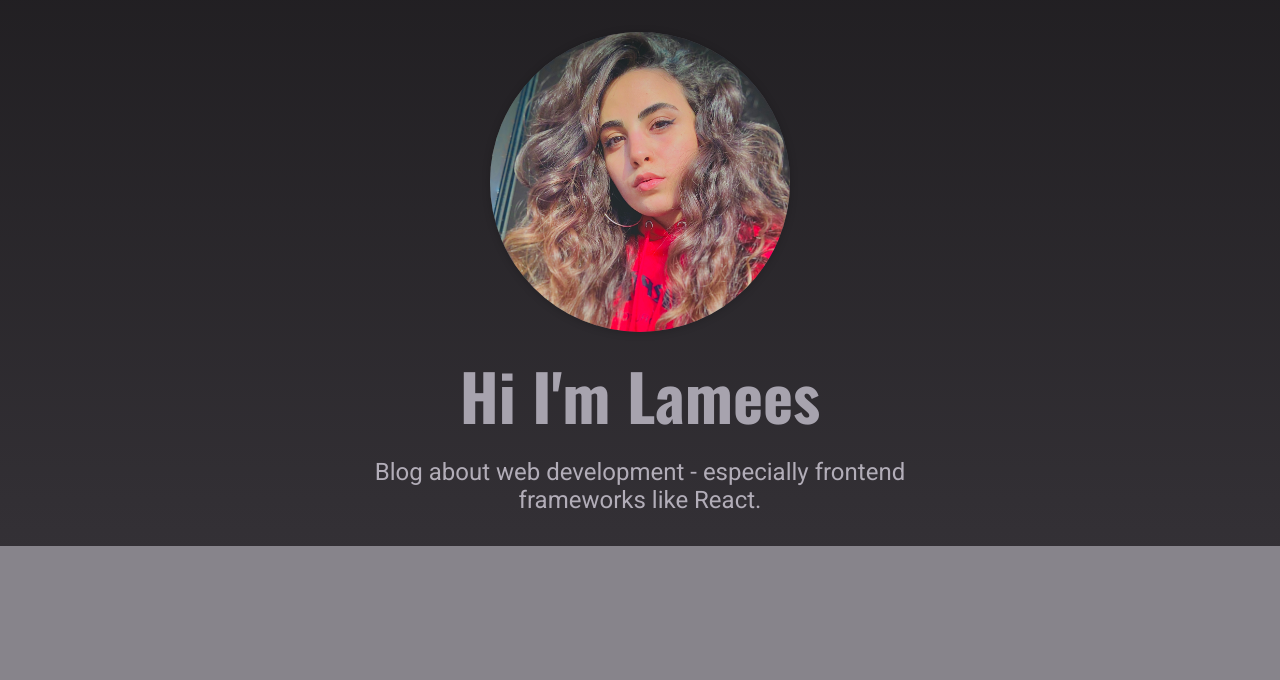
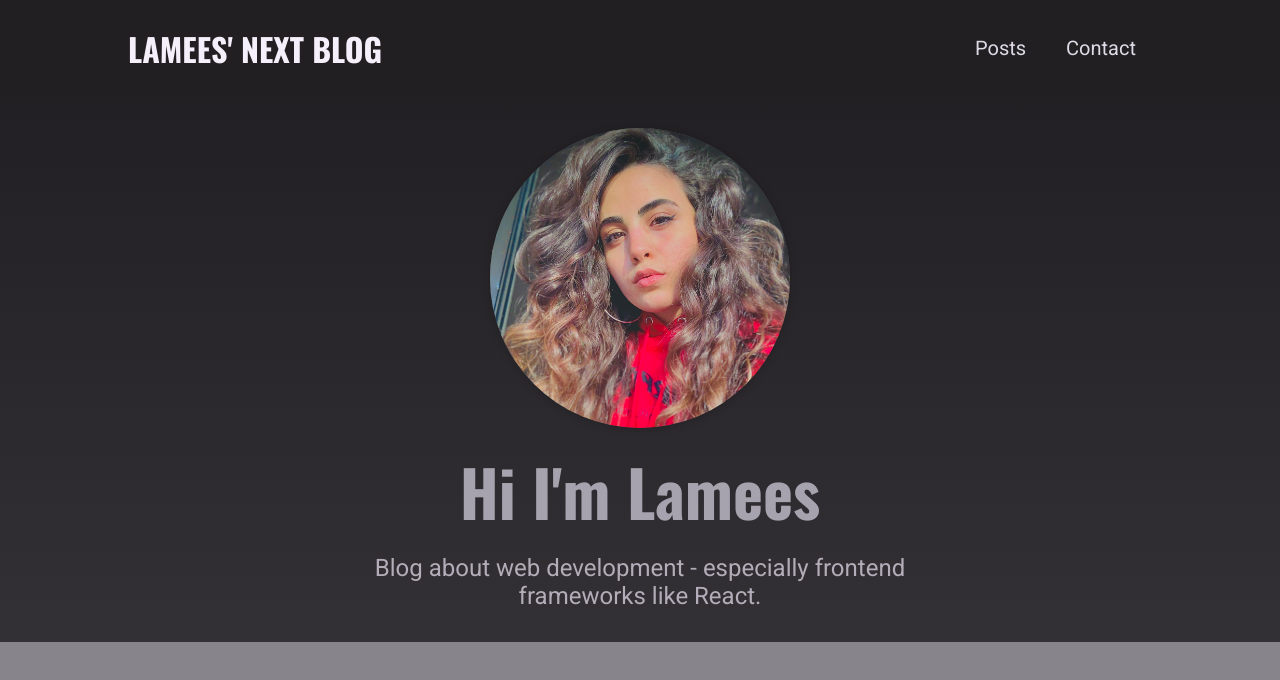
Before and after one commit to lameesad/new-blog-nextjs, a Next.js app: page / in a window 1280 px wide. Shown: the top 680 px of the page. Built offline with nearby package versions, Linux system fonts and the light colour scheme.

Commit message:
Adding Layout & Navigation + Add Styling & A Logo

```diff
--- /dev/null
+++ b/components/layout/layout.js
@@ -0,0 +1,14 @@
+import { Fragment } from 'react';
+
+import MainNavigation from './main-navigation';
+
+function Layout(props) {
+  return (
+    <Fragment>
+      <MainNavigation />
+      <main>{props.children}</main>
+    </Fragment>
+  );
+}
+
+export default Layout;
--- /dev/null
+++ b/components/layout/logo.js
@@ -0,0 +1,7 @@
+import classes from './logo.module.css';
+
+function Logo() {
+  return <div className={classes.logo}>Lamees' Next Blog</div>;
+}
+
+export default Logo;
--- /dev/null
+++ b/components/layout/logo.module.css
@@ -0,0 +1,13 @@
+.logo {
+  text-transform: uppercase;
+  font-size: var(--size-5);
+  font-weight: bold;
+  font-family: 'Oswald', sans-serif;
+  color: var(--color-grey-50);
+}
+
+@media (min-width: 768px) {
+  .logo {
+    font-size: var(--size-8);
+  }
+}
--- /dev/null
+++ b/components/layout/main-navigation.js
@@ -0,0 +1,28 @@
+import Link from 'next/link';
+
+import Logo from './logo';
+import classes from './main-navigation.module.css';
+
+function MainNavigation() {
+  return (
+    <header className={classes.header}>
+      <Link href='/'>
+        <a>
+          <Logo />
+        </a>
+      </Link>
+      <nav>
+        <ul>
+          <li>
+            <Link href='/posts'>Posts</Link>
+          </li>
+          <li>
+            <Link href='/contact'>Contact</Link>
+          </li>
+        </ul>
+      </nav>
+    </header>
+  );
+}
+
+export default MainNavigation;
--- /dev/null
+++ b/components/layout/main-navigation.module.css
@@ -0,0 +1,42 @@
+.header {
+  width: 100%;
+  height: 6rem;
+  background-color: var(--color-grey-900);
+  display: flex;
+  justify-content: space-between;
+  align-items: center;
+  padding: 0 10%;
+}
+
+.header ul {
+  list-style: none;
+  display: flex;
+  align-items: baseline;
+  margin: 0;
+  padding: 0;
+}
+
+.header li {
+  margin: 0 var(--size-4);
+}
+
+.header a {
+  color: var(--color-grey-100);
+  font-size: var(--size-4);
+}
+
+.header a:hover,
+.header a:active,
+.header a.active {
+  color: var(--color-grey-200);
+}
+
+@media (min-width: 768px) {
+  .header ul {
+    gap: 0.5rem;
+  }
+
+  .header a {
+    font-size: var(--size-5);
+  }
+}
--- a/pages/_app.js
+++ b/pages/_app.js
@@ -1,7 +1,12 @@
 import '../styles/globals.css'
+import Layout from '../components/layout/layout'
 
 function MyApp({ Component, pageProps }) {
-  return <Component {...pageProps} />
+  return (
+    <Layout>
+      <Component {...pageProps} />
+    </Layout>
+  )
 }
 
 export default MyApp
```
